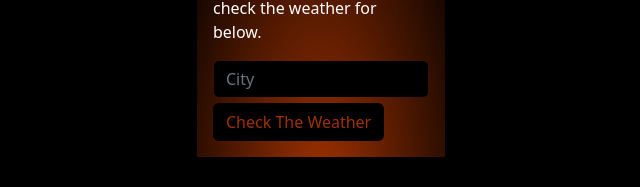
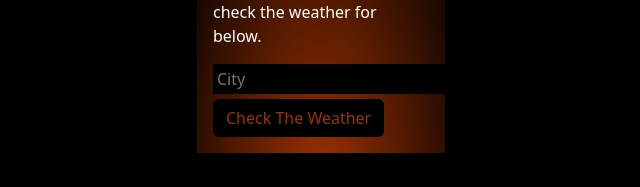
Before and after one commit to thabets/WeatherApi, a React (Create React App) app in the folder weather/: page / in a window 1280 px wide. Shown: the part 372-559 px from the top of the page, without its empty margins (319-959 px from the left). Built offline with nearby package versions, Linux system fonts and the light colour scheme; no server answers.

Commit message:
built on submit functionality

```diff
--- a/weather/src/App.js
+++ b/weather/src/App.js
@@ -1,12 +1,29 @@
-import { Card, Button, Form } from "react-bootstrap";
+import { Card, Button, Form, InputGroup } from "react-bootstrap";
 import "./App.css";
 import React from "react";
 import "bootstrap/dist/css/bootstrap.min.css";
-
-import Search from "./search";
+import { useState, useEffect } from "react";
 
 function App() {
+  const [lat, setLat] = useState([]);
+  const [long, setLong] = useState([]);
 
+
+  const handleSubmit = (event) => {
+    event.preventDefault();
+    const city = event.target.city.value;
+    console.log(city);
+    event.target.reset();
+  };
+
+  useEffect(() => {
+    navigator.geolocation.getCurrentPosition(function (position) {
+      setLat(position.coords.latitude);
+      setLong(position.coords.longitude);
+    });
+    console.log("latitude is :", lat);
+    console.log("longitude is :", long);
+  });
 
   return (
     <div>
@@ -18,18 +35,17 @@ function App() {
               Please insert the city to which you would like to check the
               weather for below.
             </Card.Text>
-            <Form.Control
+            <Form onSubmit={handleSubmit}>
+              <input
                 type="text"
                 placeholder="City"
                 className="frmclr"
                 id="city"
-            ></Form.Control>
-            <Button
-              className="btnclr"
-              onClick={Search }
-            >
+              ></input>
+              <Button type="submit" className="btnclr">
                 Check The Weather
               </Button>
+            </Form>
           </Card.Body>
         </Card>
       </div>
--- a/weather/src/index.js
+++ b/weather/src/index.js
@@ -1,16 +1,11 @@
-import React from 'react';
-import ReactDOM from 'react-dom/client';
-import './index.css';
-import App from './App';
-import reportWebVitals from './reportWebVitals';
+import React from "react";
+import ReactDOM from "react-dom/client";
+import "./index.css";
+import App from "./App";
+import reportWebVitals from "./reportWebVitals";
 
-
-const root = ReactDOM.createRoot(document.getElementById('root'));
-root.render(
-  <React.StrictMode>
-    <App />
-  </React.StrictMode>
-);
+const root = ReactDOM.createRoot(document.getElementById("root"));
+root.render(<App />);
 
 // If you want to start measuring performance in your app, pass a function
 // to log results (for example: reportWebVitals(console.log))
--- a/weather/src/search.js
+++ b/weather/src/search.js
@@ -1,32 +1,32 @@
 import React from "react";
-import { useState, useEffect } from "react";
+// import { useState, useEffect } from "react";
 
-function Search() {
-  const [lat, setLat] = useState([]);
-  const [long, setLong] = useState([]);
-  const [data, setData] = useState([]);
-  const [city, setCity] = useState({ name: "" });
+// function Search() {
+//   const [lat, setLat] = useState([]);
+//   const [long, setLong] = useState([]);
+//   const [data, setData] = useState([]);
+//   const [city, setCity] = useState({ name: "" });
 
-  useEffect(() => {
-    navigator.geolocation.getCurrentPosition(function (position) {
-      setLat(position.coords.latitude);
-      setLong(position.coords.longitude);
-    });
-    console.log("latitude is :", lat);
-    console.log("longitude is :", long);
-  });
+//   useEffect(() => {
+//     navigator.geolocation.getCurrentPosition(function (position) {
+//       setLat(position.coords.latitude);
+//       setLong(position.coords.longitude);
+//     });
+//     console.log("latitude is :", lat);
+//     console.log("longitude is :", long);
+//   });
 
-  setCity(document.getElementById("city"));
+//   setCity(document.getElementById("city"));
 
-  console.log("city");
-  fetch(
-    `${process.env.REACT_APP_API_URL}/weather/?lat=${lat}&lon=${long}&units=metric&APPID=${process.env.REACT_APP_API_KEY}`
-  )
-    .then((res) => res.json())
-    .then((result) => {
-      setData(result);
-      console.log(result);
-    });
-}
+//   console.log("city");
+//   fetch(
+//     `${process.env.REACT_APP_API_URL}/weather/?lat=${lat}&lon=${long}&units=metric&APPID=${process.env.REACT_APP_API_KEY}`
+//   )
+//     .then((res) => res.json())
+//     .then((result) => {
+//       setData(result);
+//       console.log(result);
+//     });
+// }
 
-export default Search;
+// export default Search;
```
Lines whose indentation alone changed are shown as unchanged.
